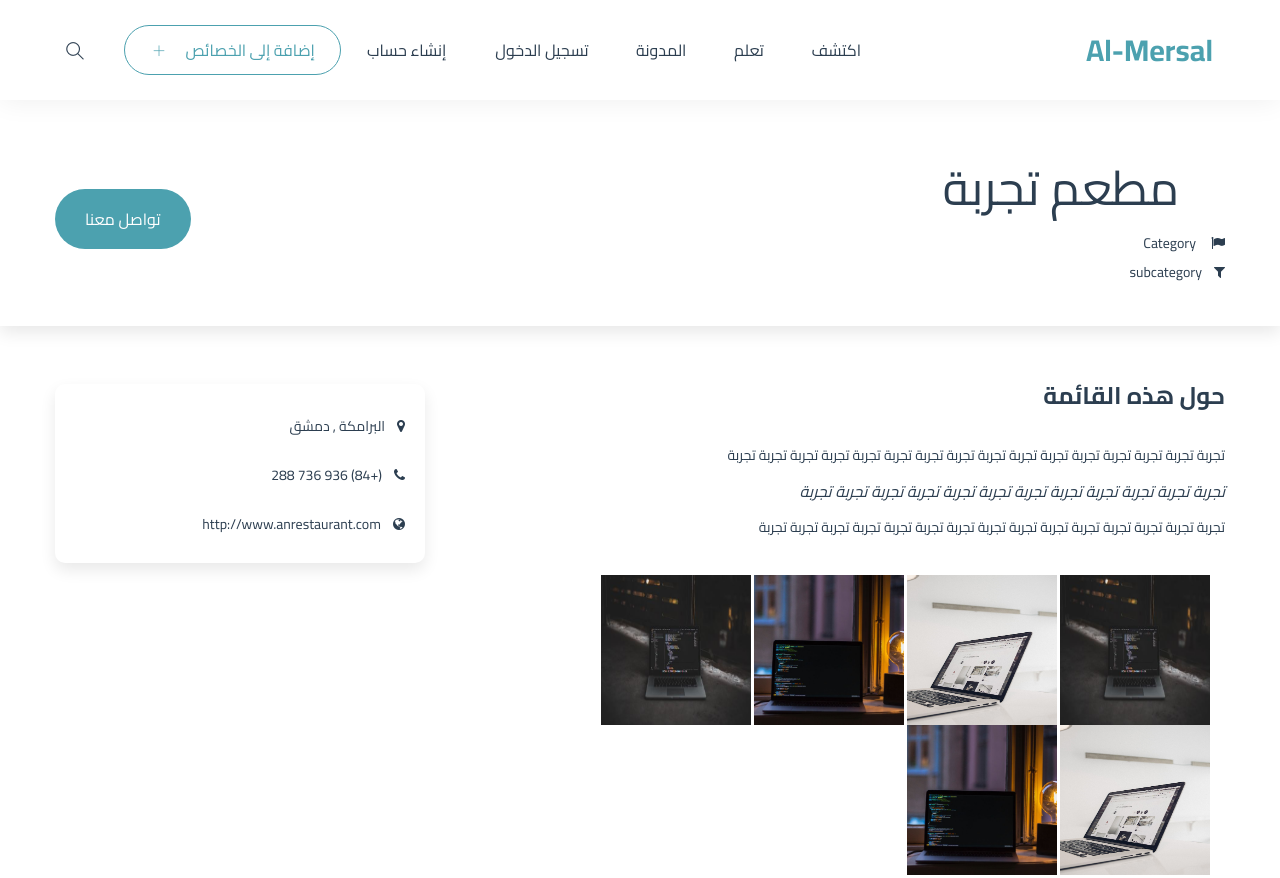
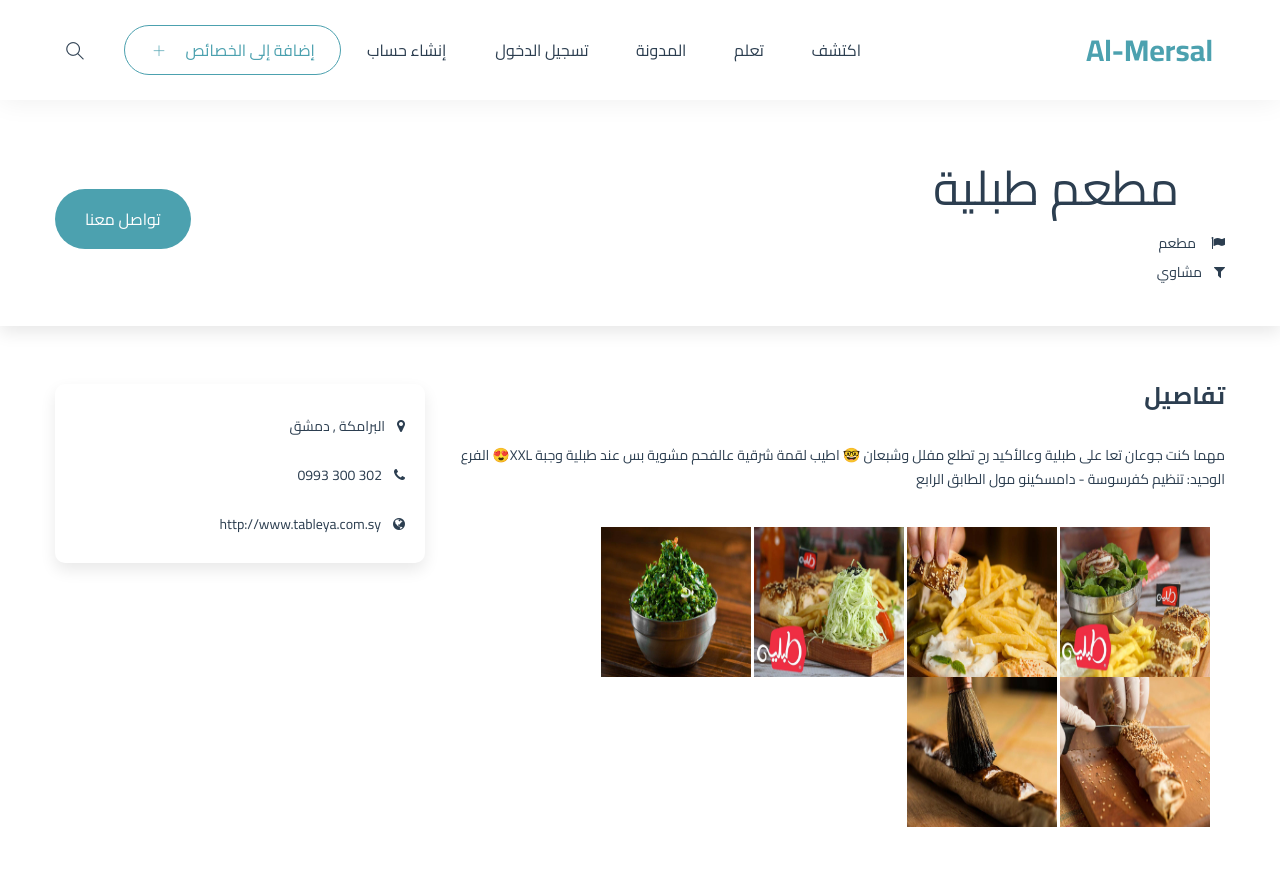
Before and after one commit to molhamstein/globalPagesHTML, a plain HTML site: page details.html in a window 1280 px wide. Shown: the top 878 px of the page. Drawn offline with Linux system fonts and the light colour scheme; some packages are replaced by stand-ins of ours; a script that the page names is missing.

```diff
--- a/details.html
+++ b/details.html
@@ -154,11 +154,11 @@
 						<div class="title-left">
 
 							<div class="box-title">
-								<a href="#" title="">مطعم تجربة</a>
+								<a href="#" title="">مطعم طبلية</a>
 							</div><!-- /.box-title -->
 							<ul class="box-categories">
-								<li class="category"><i class="fa fa-flag" aria-hidden="true"></i>Category </li>
-								<li class="subcategory"><i class="fa fa-filter" aria-hidden="true"></i>subcategory </li>
+								<li class="category"><i class="fa fa-flag" aria-hidden="true"></i>مطعم</li>
+								<li class="subcategory"><i class="fa fa-filter" aria-hidden="true"></i>مشاوي </li>
 							</ul><!-- /.box-address -->
 						</div><!-- /.title-left -->
 					</div><!-- /.col-md-8 -->
@@ -183,21 +183,22 @@
 				<div class="row">
 					<div class="col-md-8">
 						<div class="text-box">
-							<h3>حول هذه القائمة</h3>
+							<h3>تفاصيل</h3>
 							<div class="text-desc">
-								<p>تجربة تجربة تجربة تجربة تجربة تجربة تجربة تجربة تجربة تجربة تجربة تجربة تجربة تجربة تجربة تجربة </p>
-								<i>تجربة تجربة تجربة تجربة تجربة تجربة تجربة تجربة تجربة تجربة تجربة تجربة </i>
-								<p>تجربة تجربة تجربة تجربة تجربة تجربة تجربة تجربة تجربة تجربة تجربة تجربة تجربة تجربة تجربة </p>
+								مهما كنت جوعان تعا على طبلية وعالأكيد رح تطلع مفلل وشبعان 🤓
+اطيب لقمة شرقية عالفحم مشوية بس عند طبلية
+وجبة XXL😍
+الفرع الوحيد: تنظيم كفرسوسة - دامسكينو مول الطابق الرابع
 							</div>
 						</div>
 						<div class="col-md-12">
 								<div class="imageGallery1">
-								<a href="images/page/1.jpg" title="Caption for gallery item 1"><img src="images/page/1.jpg" alt="Gallery image 1" /></a>
-								<a href="images/page/2.jpg" title="Caption for gallery item 2"><img src="images/page/2.jpg" alt="Gallery image 2" /></a>
-								<a href="images/page/3.jpg" title="Caption for gallery item 3"><img src="images/page/3.jpg" alt="Gallery image 3" /></a>
-								<a href="images/page/1.jpg" title="Caption for gallery item 1"><img src="images/page/1.jpg" alt="Gallery image 1" /></a>
-								<a href="images/page/2.jpg" title="Caption for gallery item 2"><img src="images/page/2.jpg" alt="Gallery image 2" /></a>
-								<a href="images/page/3.jpg" title="Caption for gallery item 3"><img src="images/page/3.jpg" alt="Gallery image 3" /></a>
+								<a href="images/page/tb1.jpg" title="Caption for gallery item 1"><img src="images/page/tb1.jpg" alt="Gallery image 1" /></a>
+								<a href="images/page/tb2.jpg" title="Caption for gallery item 2"><img src="images/page/tb2.jpg" alt="Gallery image 2" /></a>
+								<a href="images/page/tb3.jpg" title="Caption for gallery item 3"><img src="images/page/tb3.jpg" alt="Gallery image 3" /></a>
+								<a href="images/page/tb4.jpg" title="Caption for gallery item 1"><img src="images/page/tb4.jpg" alt="Gallery image 1" /></a>
+								<a href="images/page/tb5.jpg" title="Caption for gallery item 2"><img src="images/page/tb5.jpg" alt="Gallery image 2" /></a>
+								<a href="images/page/tb6.jpg" title="Caption for gallery item 3"><img src="images/page/tb6.jpg" alt="Gallery image 3" /></a>
 							 </div>
 						</div>
 
@@ -209,8 +210,8 @@
 					        <div class="box contact-box">
 					        	<ul class="contact-list">
 					        		<li class="address"><i class="fa fa-map-marker" aria-hidden="true"></i>البرامكة , دمشق</li>
-									<li><i class="fa fa-phone" aria-hidden="true"></i><a href="#">(+84) 936 736 288</a></li>
-									<li><i class="fa fa-globe" aria-hidden="true"></i><a href="#" title="">http://www.anrestaurant.com</a></li>
+									<li ><i class="fa fa-phone" aria-hidden="true"></i><a class="phone-arab-dir" href="#">0993 300 302</a></li>
+									<li><i class="fa fa-globe" aria-hidden="true"></i><a href="#" title="">http://www.tableya.com.sy</a></li>
 					        	</ul>
 					        </div>
 
--- a/stylesheets/style.css
+++ b/stylesheets/style.css
@@ -1690,3 +1690,9 @@ article.post-single .entry-post .entry-header .entry-meta-post li.topic {
 	direction: ltr!important;
 
 }
+
+.phone-arab-dir {
+
+	direction: ltr;
+	unicode-bidi: embed;
+}
```
Also changed, not shown: images/page/tb1.jpg (added), images/page/tb2.jpg (added), images/page/tb3.jpg (added), images/page/tb4.jpg (added), images/page/tb5.jpg (added), images/page/tb6.jpg (added).
